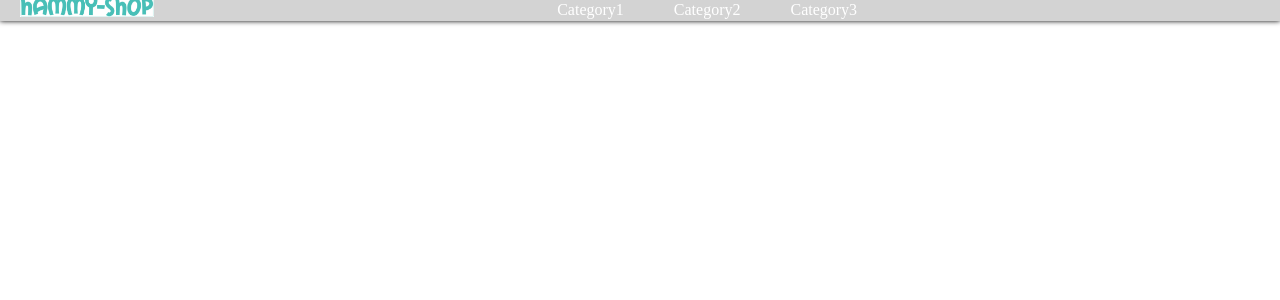
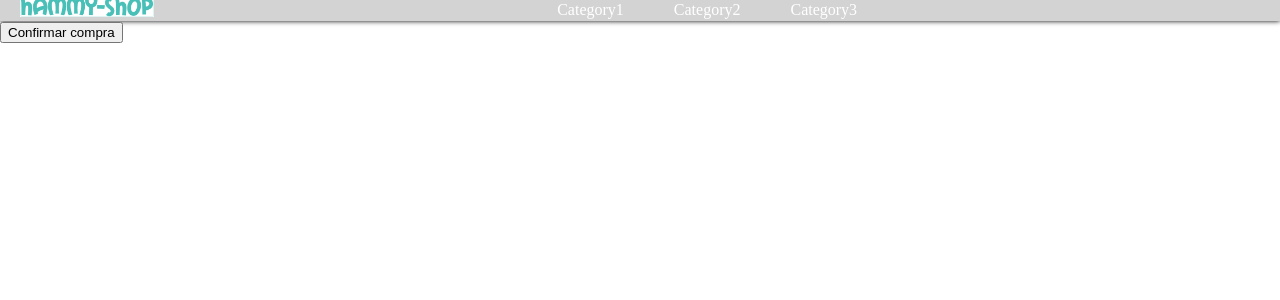
Before and after one commit to PaulaE89/ecommerce_ch, a React (Create React App) app: page /order in a window 1280 px wide. Shown: the top 300 px of the page. Built offline with nearby package versions, Linux system fonts and the light colour scheme.

Commit message:
add orderId

```diff
--- /dev/null
+++ b/src/components/Order/Order.js
@@ -0,0 +1,57 @@
+
+import { useCartContext } from '../../context/CartContext'
+
+import { createContext, useContext, useState } from 'react'
+import { dataBase } from '../../Firebase/firebase'
+
+export const Order = () => {
+
+    const { priceTotal, setPriceTotal,itemCart,setCartQuantity,setItemCart } = useCartContext();
+    const [IsLoading, setLoading] = useState(false);
+    const [createOrder, setCreatOrder] = useState(false)
+    const [orderId, setOrderId] = useState(false)
+
+
+    const newOrder = {
+        "client": {
+            name: 'paula',
+            phone: '2334',
+            email: 'paeb08@gmail.com'
+        },
+
+        "items": {
+            id: itemCart,
+        },
+        "total": priceTotal
+    }
+
+    const createOrders = () => {
+        const db = dataBase;
+        const orders = db.collection('orders')
+        orders.add(newOrder).then(({ id }) => {
+            console.log(`the Id has been created ${id}`)
+            setCreatOrder(true)
+            setOrderId(id)
+        }).catch((err) => {
+            console.log('error :', err)
+        }).finally(() => {
+            setPriceTotal(0)
+            setCartQuantity(0)
+            setItemCart([])
+            setLoading(false);
+        })
+
+    }
+
+    return (
+
+
+        <div>
+
+            {createOrder?(<div>tu orden ha sido creada con el número {orderId}</div>):(<div>
+                <p><button onClick={createOrders}>Confirmar compra</button></p>
+            </div>)}
+
+        </div>
+    )
+}
--- a/src/components/cart/cart.js
+++ b/src/components/cart/cart.js
@@ -25,9 +25,12 @@ export const Cart = () => {
                     </div>
 
                 </div>
+
                 <div className='btnDeleteAll'>
                     <button onClick={() => deleteAllProducts()}>Delete ALL</button>
+                    <div><NavLink to='/order'> BUY</NavLink></div>
                 </div>
+
             </div>) : (<div><p>There is no product in the cart </p> <NavLink to='/'>Go home</NavLink> </div>)}
         </div>
 
--- a/src/context/CartContext.js
+++ b/src/context/CartContext.js
@@ -61,9 +61,12 @@ const CartContextProvider = ({ children }) => {
     }
 
 
+
+
+
     return (
 
-        <CartContext.Provider value={{ addItem, itemCart, removeItem, deleteAllProducts, cartQuantity, priceTotal }}  >
+        <CartContext.Provider value={{ addItem, itemCart, removeItem, deleteAllProducts, cartQuantity,setCartQuantity, priceTotal, setPriceTotal,setItemCart}}  >
             {children}</CartContext.Provider>
     )
 }
--- a/src/router.js
+++ b/src/router.js
@@ -4,6 +4,7 @@ import { ItemListContainer } from './components/ItemListContainer/ItemListContai
 import { NavBar } from './components/navBar/navBar'
 import { ItemDetailContainer } from './components/ItemDetailContainer/ItemDetailContainer'
 import { Cart } from './components/cart/cart'
+import {Order} from './components/Order/Order'
 
 
 export const Routes = () => {
@@ -25,6 +26,9 @@ export const Routes = () => {
                 <Route path='/cart'>
                     <Cart />
                 </Route>
+                <Route path='/order'>
+                    <Order />
+                </Route>
             </Switch>
         </Router>
     )
```
